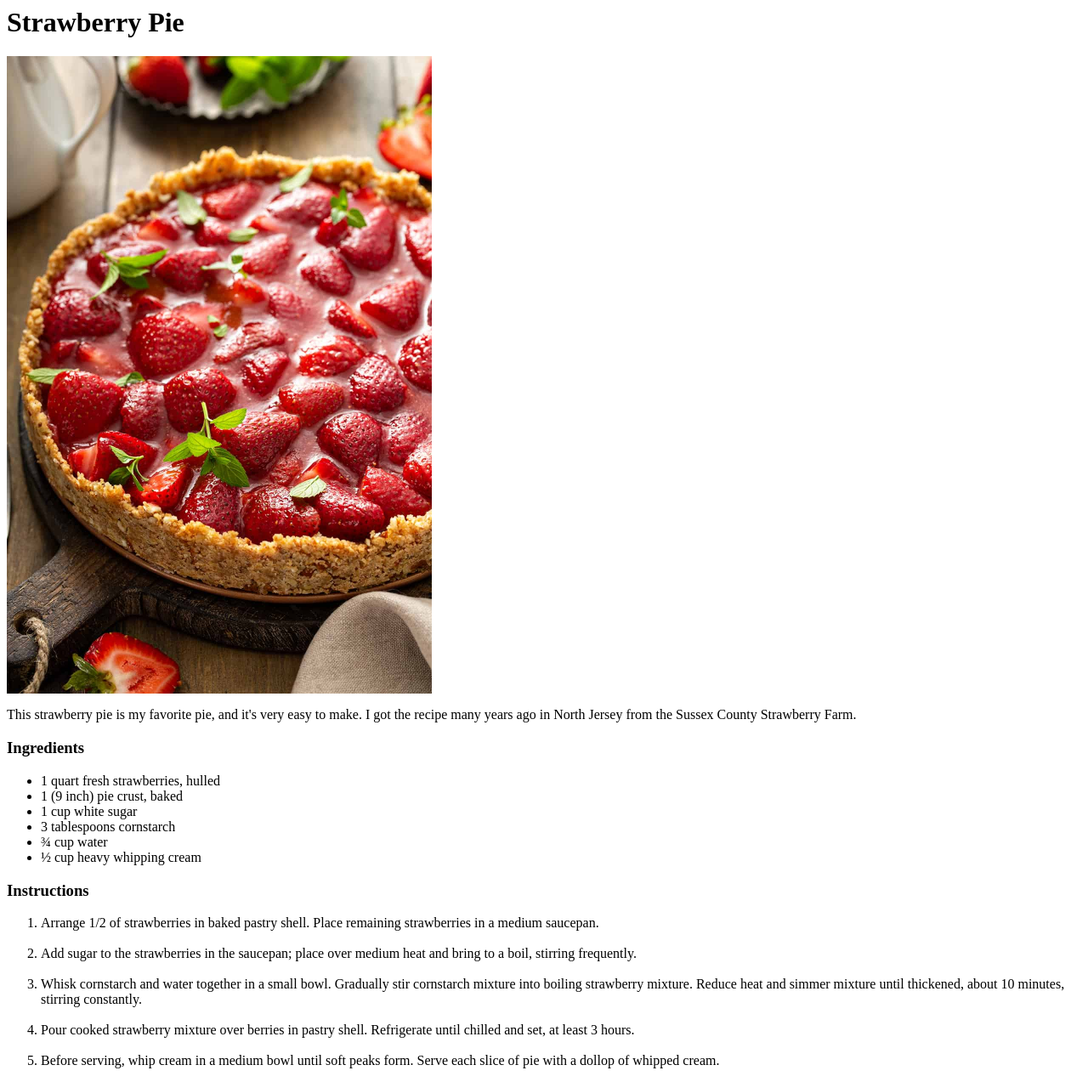
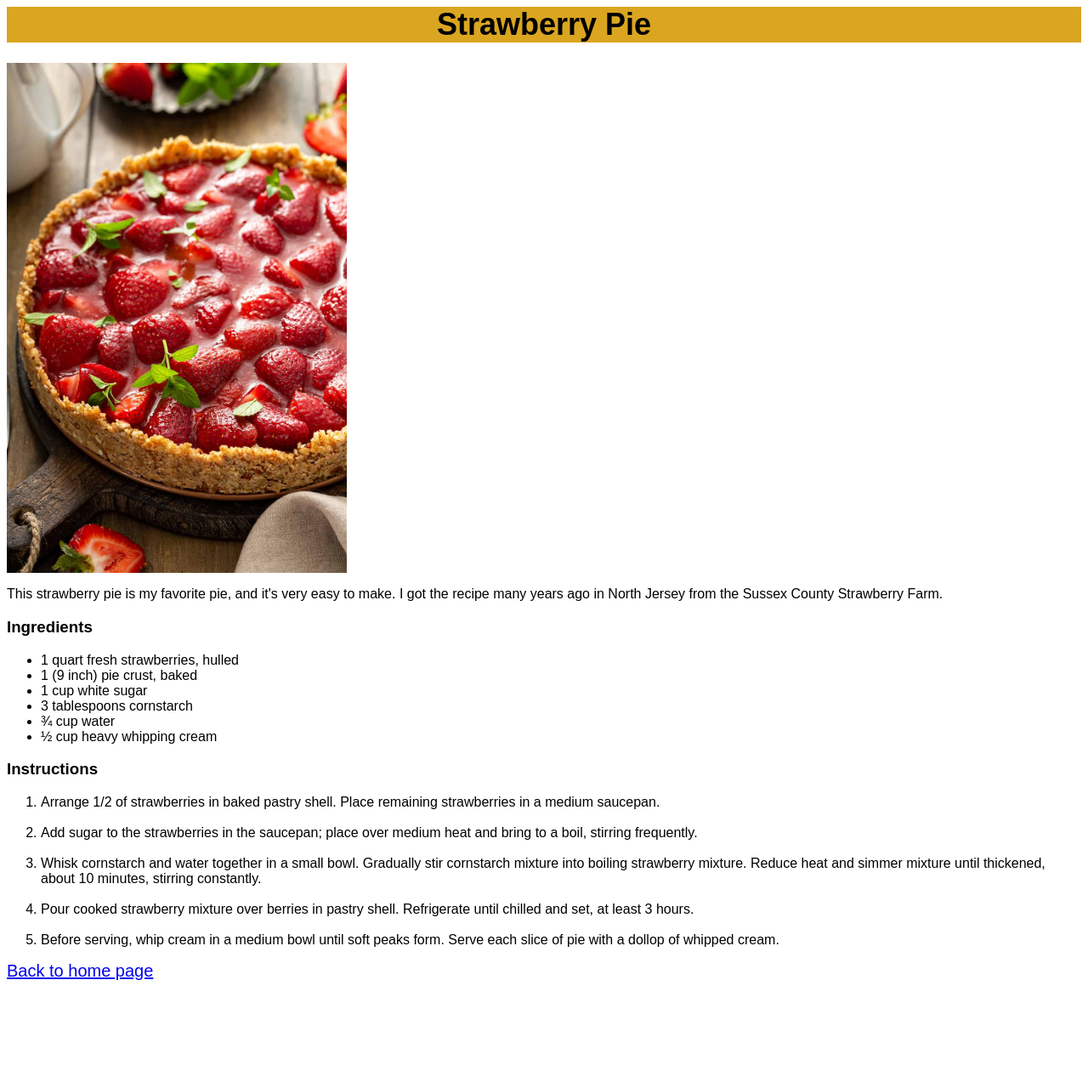
Before and after one commit to jeanvozella/jean-recipes, a plain HTML site: page recipes/strawberrypie.html in a window 1280 px wide. Shown: the whole page at 85% size. After the commit the page ends 1162 px from the top, so only its background shows below. Drawn offline with Linux system fonts and the light colour scheme.

Commit message:
adding some basic style

```diff
--- a/recipes/strawberrypie.html
+++ b/recipes/strawberrypie.html
@@ -1,7 +1,9 @@
-<h1>Strawberry Pie</h1>
-<img src="../img/strawpie.png"
-        width="500"
-        height="750">
+<head>
+    <link rel="stylesheet" href="../styles.css">
+</head>
+<body>
+<h1 class="title">Strawberry Pie</h1>
+<img src="../img/strawpie.png">
 <p>This strawberry pie is my favorite pie, and it's very easy to make. I got the recipe many years ago in North Jersey from the Sussex County Strawberry Farm.</p>
 <h3>Ingredients</h3>
 <ul>
@@ -24,3 +26,5 @@
 <br>
 <li>Before serving, whip cream in a medium bowl until soft peaks form. Serve each slice of pie with a dollop of whipped cream.</li>
 </ol>
+<a href="../index.html">Back to home page</a>
+</body>
--- /dev/null
+++ b/styles.css
@@ -0,0 +1,18 @@
+img{
+    width: 400px;
+    height:auto;
+}
+
+body{
+    font-family: Arial, Helvetica, sans-serif;
+}
+
+a{
+    font-size: 20px;
+}
+
+.title{
+    font-size: 36px;
+    text-align: center;
+    background-color: goldenrod;
+}
```
Also changed, not shown: index.html (+4 -2 lines), recipes/hotfudge.html (+8 -1 lines), recipes/peachtrifle.html (+7 -1 lines).
